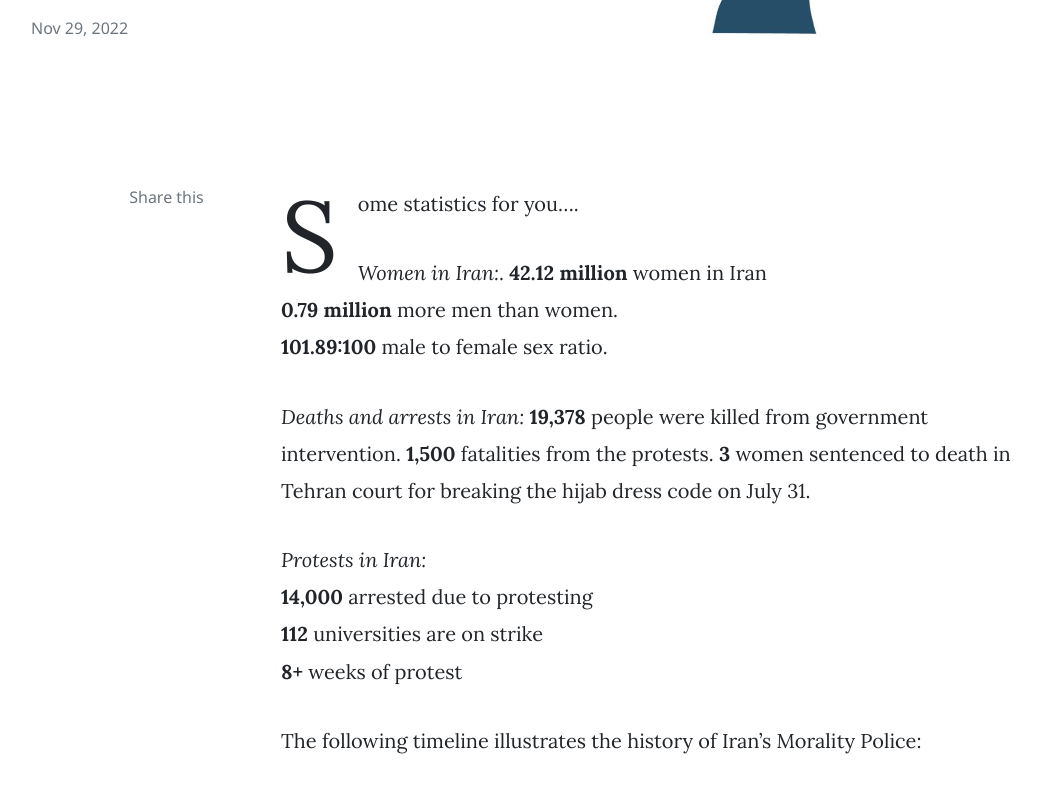
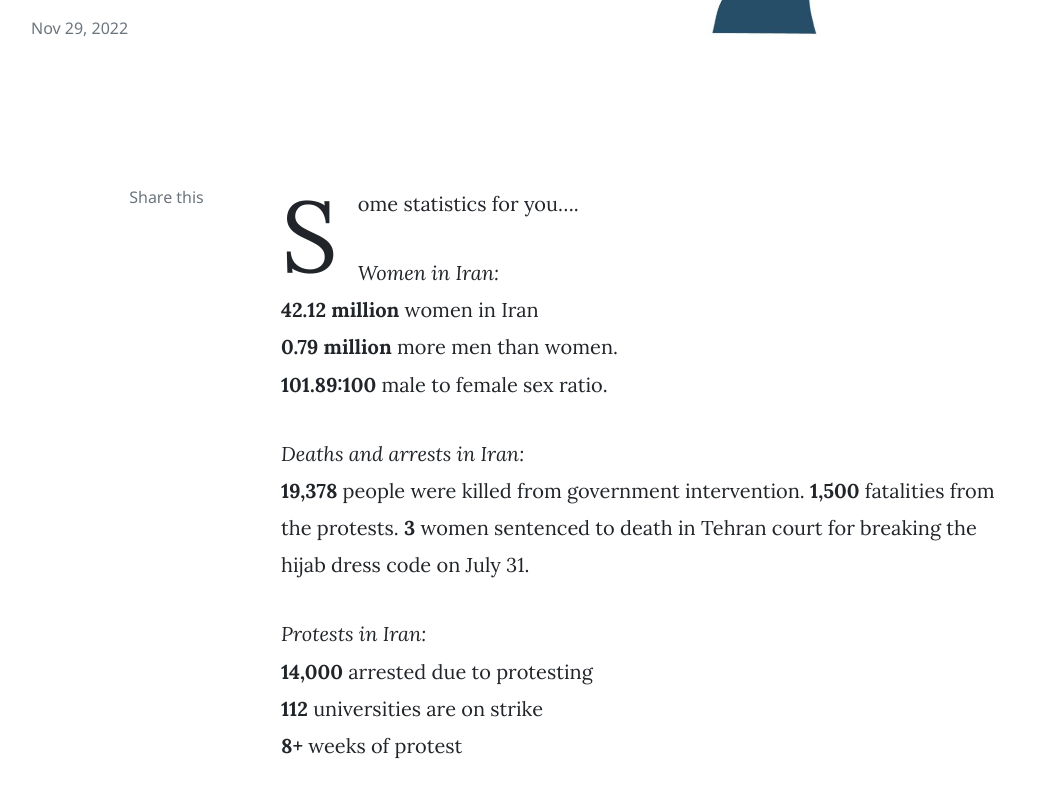
Before and after one commit to ourgenerationshs/ourgeneration, a Jekyll site: the page built from _posts/2022-11-29-iran-timeline.md, in a window 1280 px wide and 900 px high, scrolled down 467 px, cut to the strip 0-787 px from the top of the window. Shown: the whole strip, without its empty margins (89-1129 px from the left). Built offline with Jekyll 4.4.1, drawn with Linux system fonts in a browser that asks for light colours; nearby versions of some CDN libraries; comment, search, counter and statistics services are not loaded.

```diff
--- a/_posts/2022-11-29-iran-timeline.md
+++ b/_posts/2022-11-29-iran-timeline.md
@@ -10,7 +10,7 @@ tags: featured
 
 Some statistics for you….
 
-_Women in Iran:_.
+_Women in Iran:_
 **42.12 million** women in Iran
 **0.79 million** more men than women.
 **101.89:100** male to female sex ratio.
```
